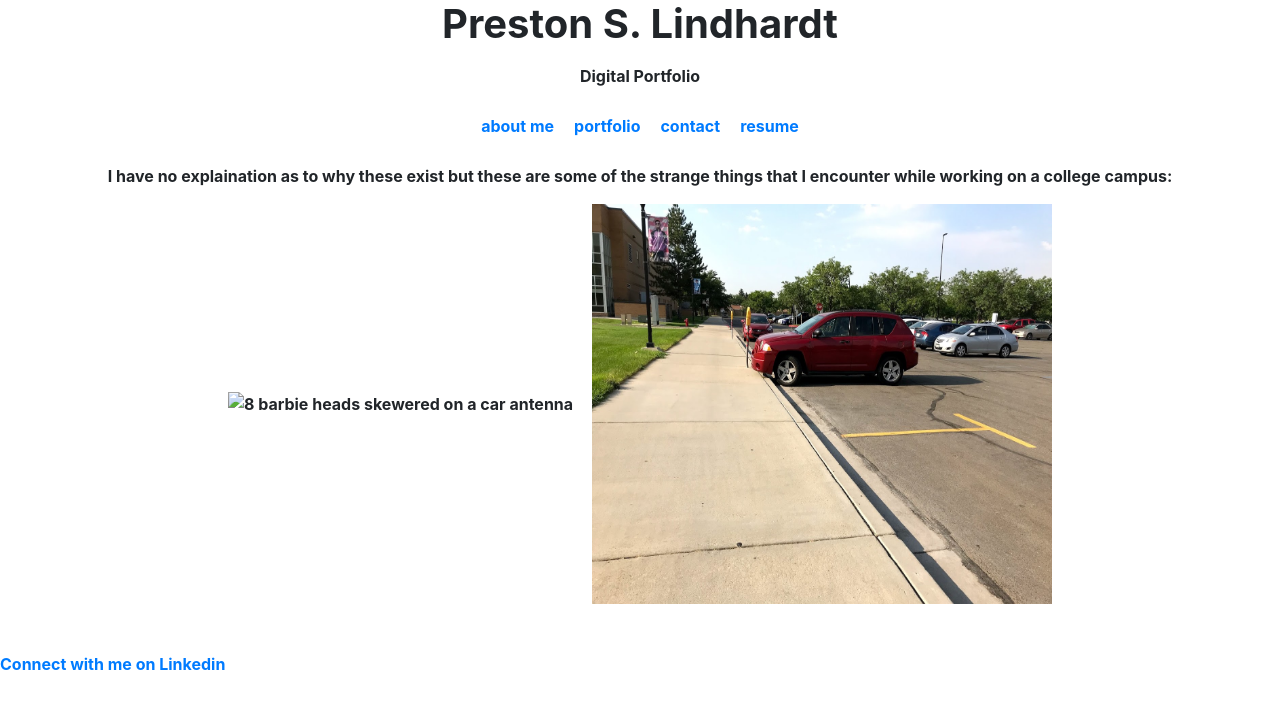
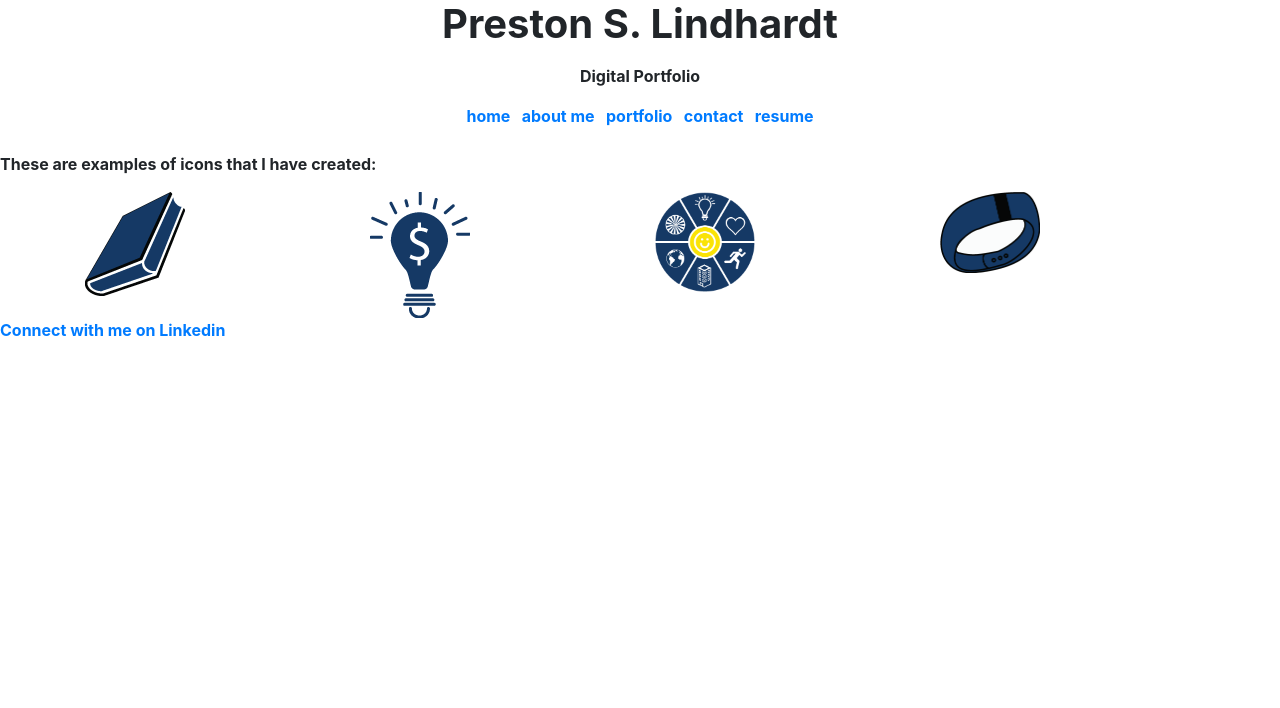
Before and after one commit to prestonlindhardt/EDPS6560PrestonLindhardtV.2, a plain HTML site: page index.html in a window 1280 px wide. Drawn offline with nearby package versions, Linux system fonts and the light colour scheme.

Commit message:
Update index.html

```diff
--- a/index.html
+++ b/index.html
@@ -11,40 +11,54 @@
 
         <title>Preston Lindhardt Portfolio</title>
         </head>
-        <body style=background-color:white;">
+        <body>
         <h1><center><strong>Preston S. Lindhardt</center></stong></bod></h1>
         <p><center>Digital Portfolio</center></p>
      </div>
 
+<!-- this site is modeled after http://tomwasham.com/#/about
 
 <div>
-     <!--links to subpages here. Using a table because I do not know how to achieve a horizontal unordered list. Contents to include in these pages include: about me, contact information, awards, and social media (linkedin)> -->
+     <!--links to subpages here. Using a table because I do not know how to achieve a horizontal unordered list. Contents to include in these pages include: about me, contact information, awards, and social media (linkedin). ***Additionally, these links are simply place holders. Individual links will be built out in time. For now, the about me page is the only functioning link.-->
 
-    <center><table cellpadding="10"></center>
-        <tr>
-            <th><a href="pages/subpage1.html">about me</a></th>
-                <th><a href="pages/subpage2.html">portfolio</a></th>
-                    <th><a href="pages/subpage3.html">contact</a></th>
-                    <th><a href="pages/subpage4.html">resume</a></th>
-                </tr>
+    <center>
+        <nav><a href="#">home</a>
+        <span> &nbsp; </span>
+        <a href="pages/subpage1.html">about me</a>
+        <span> &nbsp; </span>
+        <a href="pages/subpage2.html">portfolio</a>
+        <span> &nbsp; </span>
+        <a href="pages/subpage3.html">contact</a>
+        <span> &nbsp; </span>
+        <a href="pages/subpage4.html">resume</a></nav>
 
-    </table>
-</div>
+    </center>
 
 
     <div>
 
 <!--These images will be replaced with portfolio appropriate images. Construction of these images will be completed throughout the IDET program. -->
+     <br>
 
-        <p><center>I have no explaination as to why these exist but these are some of the strange things that I encounter while working on a college campus:</center></p>
-       <center> <img src=images/"barbie heads.jpg" width="320" height="400" alt="8 barbie heads skewered on a car antenna">
-              &nbsp&nbsp&nbsp
-        <img src="images/car parallel park fail.jpg" width="460" height="400" alt="A car parked perpendicular to the curb when it should be parked parallel to the curb">
-      <center>
+        <p>These are examples of icons that I have created:</p>
+<div>
+
+    <div class="container">
+  <div class="row">
+    <div class="col-sm">
+      <img height="auto" width="100px" alt="wellness library image" src=images/Wellness-Library-Logo-Blue-100.png>
     </div>
-
-<div>
-    <br></br>
+    <div class="col-sm">
+      <img width=100px height="auto" alt="financial literacy image" src=images/Finalcial-Literacy-Bulb-Graphic-Blue.png>
+    </div>
+    <div class="col-sm">
+      <img height="auto" width="100px" src="images/Health-Mastery-Graphic.png">
+    </div>
+       <div class="col-sm">
+      <img height="auto" width="100px" src="Images/Fitness-Tracker-logo-design-Blue.png">
+    </div>
+  </div>
+</div>
 
     <!--Link to linkedin page will need to be removed from the main index page and placed within the contact info subpage.-->
 
```
